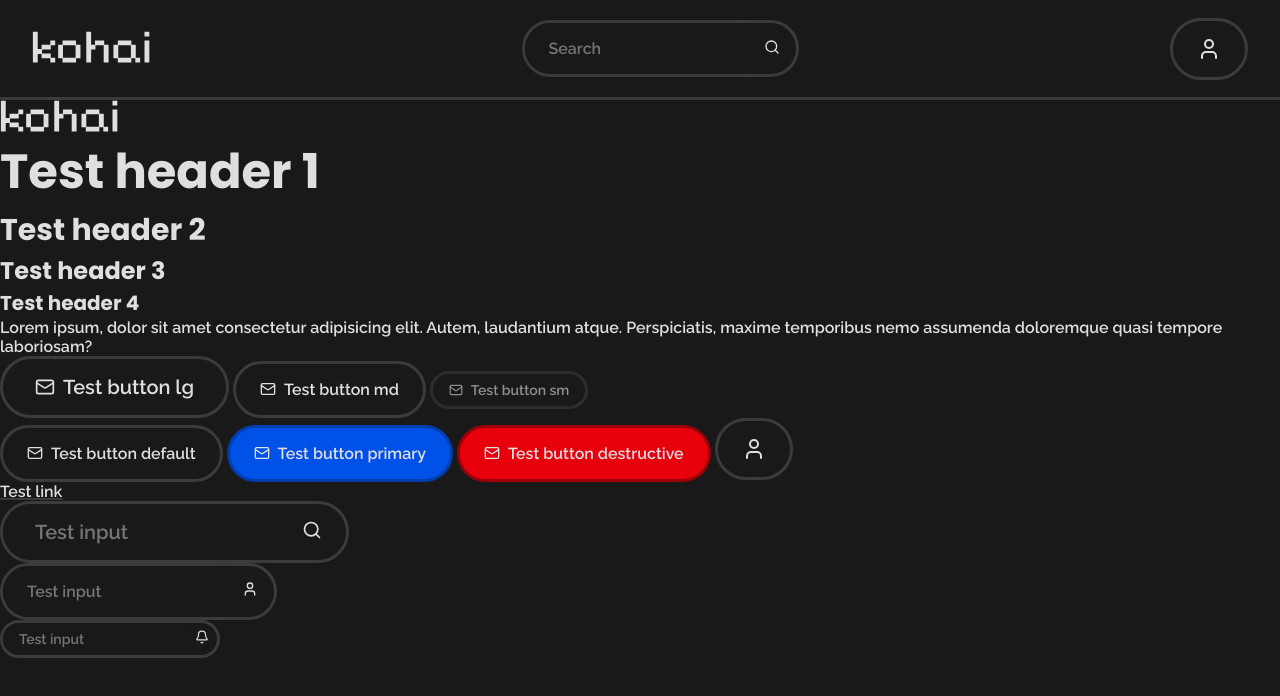
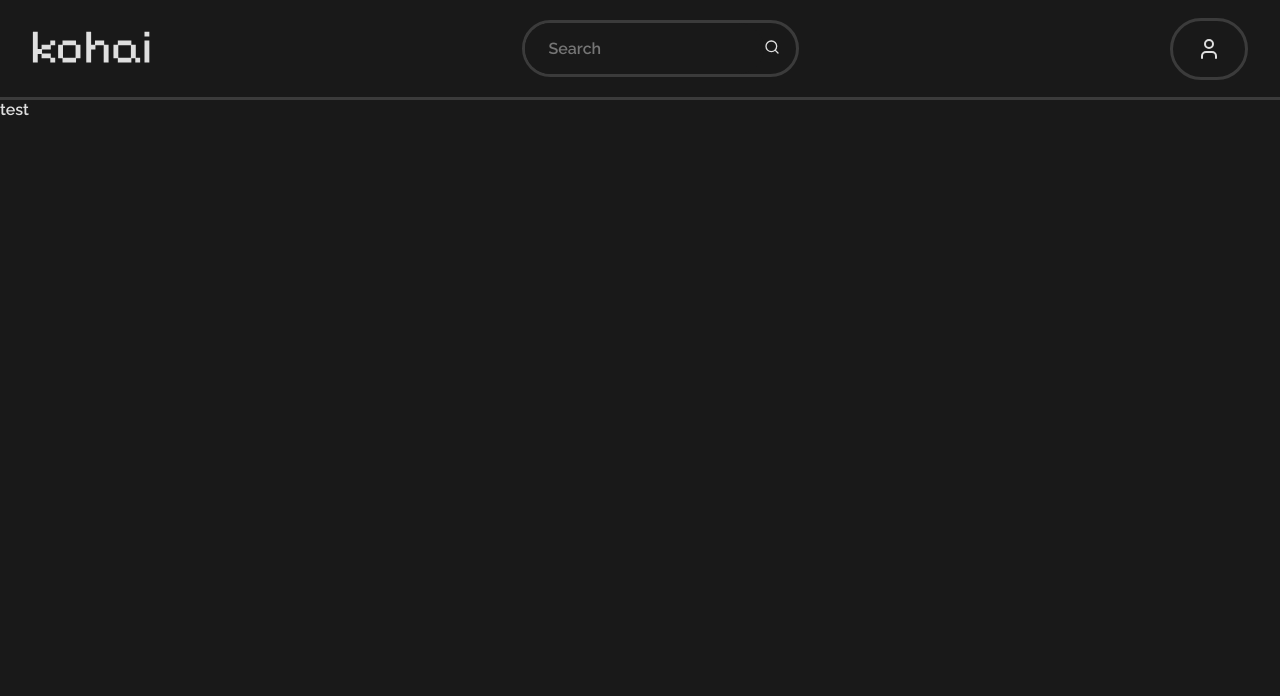
Before and after one commit to Vaalley/kohai-ui, a SvelteKit app: page / in a window 1280 px wide. Shown: the top 696 px of the page. Built offline with nearby package versions, Linux system fonts and the light colour scheme.

Commit message:
feat: create main layout template

```diff
--- /dev/null
+++ b/src/lib/components/templates/Main.svelte
@@ -0,0 +1,9 @@
+<script lang="ts">
+	import Navbar from "../organisms/Navbar.svelte";
+</script>
+
+<Navbar />
+
+<main>
+	<slot />
+</main>
--- a/src/routes/+page.svelte
+++ b/src/routes/+page.svelte
@@ -1,57 +1,11 @@
 <script lang="ts">
-	import Button from "$lib/components/atoms/Button.svelte";
-	import Mail from "lucide-svelte/icons/mail";
-	import Input from "$lib/components/atoms/Input.svelte";
-	import Search from "lucide-svelte/icons/search";
-	import User from "lucide-svelte/icons/user";
-	import Bell from "lucide-svelte/icons/bell";
-	import Navbar from "$lib/components/organisms/Navbar.svelte";
+	import Main from "$lib/components/templates/Main.svelte";
 </script>
 
 <svelte:head>
 	<title>Test page</title>
 </svelte:head>
 
-<main>
-	<Navbar />
-	<section title="Logo">
-		<img src="Logo.svg" alt="Logo">
-	</section>
-
-	<section title="Headers">
-		<h1>Test header 1</h1>
-		<h2>Test header 2</h2>
-		<h3>Test header 3</h3>
-		<h4>Test header 4</h4>
-	</section>
-
-	<section title="Paragraph">
-		<p>
-			Lorem ipsum, dolor sit amet consectetur adipisicing elit. Autem, laudantium atque. Perspiciatis, maxime temporibus nemo assumenda doloremque quasi
-			tempore laboriosam?
-		</p>
-	</section>
-
-	<section title="Button sizes">
-		<Button size="lg"><Mail size="1em" /> Test button lg</Button>
-		<Button><Mail size="1em" /> Test button md</Button>
-		<Button size="sm" disabled><Mail size="1em" /> Test button sm</Button>
-	</section>
-
-	<section title="Button colors">
-		<Button color="default"><Mail size="1em" /> Test button default</Button>
-		<Button color="primary"><Mail size="1em" /> Test button primary</Button>
-		<Button color="destructive"><Mail size="1em" /> Test button destructive</Button>
-		<Button><User /></Button>
-	</section>
-
-	<section title="Links">
-		<a href="/">Test link</a>
-	</section>
-
-	<section title="Inputs">
-		<Input placeholder="Test input" icon={Search} size="lg" />
-		<Input placeholder="Test input" icon={User} size="md" />
-		<Input placeholder="Test input" icon={Bell} size="sm" />
-	</section>
-</main>
+<Main>
+	<p>test</p>
+</Main>
```
